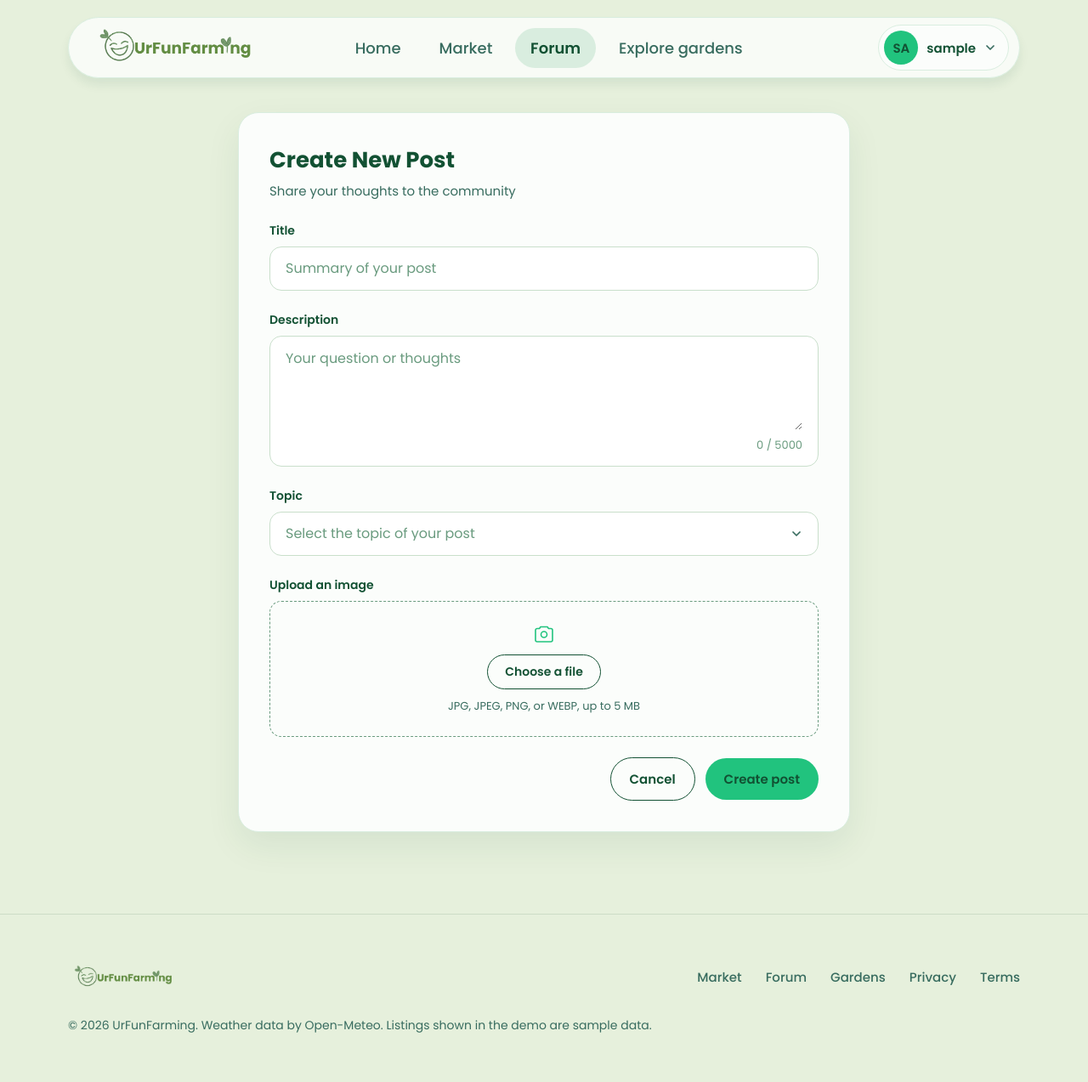
After one commit to paramitasan/urFunFarming, a Django app: page /forum/add/ in a window 1280 px wide. The commit adds this page. Shown: the whole page at 85% size. Run offline with Django 5.2, Linux system fonts and the light colour scheme; the visitor is signed in with stand-in values (Sample User, id 1); some libraries are stand-ins or nearby versions.

Commit message:
feat: add ForumForm, add create post view, url, template (with css, js)

```diff
--- /dev/null
+++ b/forum/forms.py
@@ -0,0 +1,47 @@
+from django import forms
+
+from .models import Forum
+
+MAX_IMAGE_BYTES = 5 * 1024 * 1024
+ALLOWED_IMAGE_TYPES = {"image/jpeg", "image/png", "image/mpo", "image/webp"}
+
+
+class ForumForm(forms.ModelForm):
+    # Declared here so the topic starts on "Select the topic ..." and the user must choose.
+    topic = forms.ChoiceField(
+        label="Topic",
+        choices=[("", "Select the topic of your post")] + list(Forum.Topic.choices),
+        error_messages={"required": "Select a topic"},
+    )
+
+    class Meta:
+        model = Forum
+        fields = ["title", "description", "topic", "image"]
+        labels = {
+            "title": "Title",
+            "description": "Description",
+            "image": "Upload an image",
+        }
+        error_messages = {
+            "title": {"required": "Title can’t be empty"},
+            "description": {"required": "Description can’t be empty"},
+        }
+        widgets = {
+            "title": forms.TextInput(attrs={"placeholder": "Summary of your post"}),
+            "description": forms.Textarea(attrs={"placeholder": "Your question or thoughts", "rows": 4}),
+            "image": forms.FileInput(attrs={
+                "accept": "image/jpeg,image/png,image/webp",
+                "class": "ff-file-input",
+            }),
+        }
+
+    def clean_image(self):
+        image = self.cleaned_data.get("image")
+        # Only a fresh upload has content_type.
+        # An image already saved on the post has none, so it is skipped.
+        if image and hasattr(image, "content_type"):
+            if image.content_type not in ALLOWED_IMAGE_TYPES:
+                raise forms.ValidationError("Upload a JPG, JPEG, PNG, or WEBP image.")
+            if image.size > MAX_IMAGE_BYTES:
+                raise forms.ValidationError("Image must be 5 MB or smaller.")
+        return image
--- a/forum/urls.py
+++ b/forum/urls.py
@@ -7,4 +7,5 @@ app_name = "forum"
 urlpatterns = [
     path("", views.forum_list, name="forum_list"),
     path("<int:pk>/", views.forum_detail, name="forum_detail"),
+    path("add/", views.forum_create, name="forum_create"),
 ]
--- a/forum/views.py
+++ b/forum/views.py
@@ -1,8 +1,9 @@
-from django.shortcuts import render, get_object_or_404
+from django.shortcuts import render, get_object_or_404, redirect
 from django.db.models import Count
 from django.contrib.auth.decorators import login_required
 
 from .models import Forum
+from .forms import ForumForm
 
 def forum_list(request):
     forums = (
@@ -41,3 +42,18 @@ def forum_detail(request, pk):
         "replies": replies,
     }
     return render(request, "forum/forum_detail.html", context)
+
+@login_required
+def forum_create(request):
+    if request.method == "POST":
+        # request.FILES carries the uploaded image
+        form = ForumForm(request.POST, request.FILES)
+        if form.is_valid():
+            forum = form.save(commit=False)
+            forum.author = request.user
+            forum.save()
+            return redirect("forum:forum_detail", pk=forum.pk)
+    else:
+        form = ForumForm()
+
+    return render(request, "forum/forum_form.html", {"form": form})
--- /dev/null
+++ b/static/forum/css/forum_form.css
@@ -0,0 +1,297 @@
+/* New post / Edit post form. */
+
+.forum-form-page {
+    --color-error: #B5452F;
+    /* Clears the fixed navbar, same as the other forum pages */
+    padding-top: 132px;
+    padding-bottom: 96px;
+}
+
+.forum-form-card {
+    display: flex;
+    flex-direction: column;
+    gap: 24px;
+    max-width: 720px;
+    margin: 0 auto;
+    padding: 36px;
+    background-color: var(--color-surface);
+    border: 1px solid var(--color-band);
+    border-radius: 24px;
+    box-shadow: 0 16px 40px rgba(18, 81, 51, 0.08);
+}
+
+.forum-form-heading h1 {
+    font-size: 26px;
+    font-weight: 700;
+    line-height: normal;
+    color: var(--color-forest);
+}
+
+.forum-form-heading p {
+    margin-top: 6px;
+    font-size: 15px;
+    line-height: 1.5;
+    color: var(--color-deep);
+}
+
+/* Fields */
+
+.ff-field {
+    display: flex;
+    flex-direction: column;
+    gap: 8px;
+    min-width: 0;
+}
+
+.ff-field > label,
+.ff-label {
+    font-size: 14px;
+    font-weight: 600;
+    line-height: normal;
+    color: var(--color-forest);
+}
+
+.ff-field input[type="text"],
+.ff-field select {
+    width: 100%;
+    height: 52px;
+    padding: 0 18px;
+    background-color: #FFFFFF;
+    border: 1.5px solid var(--color-field);
+    border-radius: 14px;
+    font-family: inherit;
+    font-size: 16px;
+    color: var(--color-forest);
+}
+
+.ff-field input::placeholder,
+.ff-field textarea::placeholder {
+    color: var(--color-sage);
+}
+
+.ff-field select {
+    appearance: none;
+    -webkit-appearance: none;
+    padding-right: 44px;
+    background-image: url('../../img/chevron-down.svg');
+    background-repeat: no-repeat;
+    background-position: right 18px center;
+    background-size: 14px;
+    cursor: pointer;
+}
+
+/* "Select the topic..." looks like a placeholder until a topic is picked */
+.ff-field select:has(option[value=""]:checked) {
+    color: var(--color-sage);
+}
+
+.ff-field select option {
+    color: var(--color-forest);
+}
+
+/* Description box with the counter inside it */
+
+.ff-textarea {
+    display: flex;
+    flex-direction: column;
+    gap: 8px;
+    min-height: 132px;
+    padding: 14px 18px;
+    background-color: #FFFFFF;
+    border: 1.5px solid var(--color-field);
+    border-radius: 14px;
+}
+
+.ff-textarea textarea {
+    flex: 1;
+    width: 100%;
+    min-height: 84px;
+    padding: 0;
+    background: none;
+    border: none;
+    outline: none;
+    resize: vertical;
+    font-family: inherit;
+    font-size: 16px;
+    line-height: 1.5;
+    color: var(--color-forest);
+}
+
+.ff-counter {
+    font-size: 13px;
+    line-height: normal;
+    text-align: right;
+    color: var(--color-sage);
+}
+
+.ff-field input[type="text"]:focus,
+.ff-field select:focus,
+.ff-textarea:focus-within {
+    outline: none;
+    border-color: var(--color-accent);
+    box-shadow: 0 0 0 3px rgba(33, 195, 126, 0.2);
+}
+
+/* Image picker */
+
+.ff-dropzone {
+    position: relative;
+    display: flex;
+    flex-direction: column;
+    align-items: center;
+    justify-content: center;
+    gap: 10px;
+    min-height: 160px;
+    padding: 24px;
+    border: 1.5px dashed var(--color-sage);
+    border-radius: 14px;
+    text-align: center;
+    color: var(--color-accent);
+    cursor: pointer;
+}
+
+.ff-dropzone[hidden],
+.ff-file[hidden] {
+    display: none;
+}
+
+.ff-dropzone:hover,
+.ff-dropzone.is-dragging {
+    background-color: var(--color-band);
+    border-color: var(--color-accent);
+}
+
+/* The real file input covers the box, so clicking or dropping anywhere on it works */
+.ff-file-input {
+    position: absolute;
+    inset: 0;
+    width: 100%;
+    height: 100%;
+    opacity: 0;
+    cursor: pointer;
+}
+
+.ff-dropzone:has(.ff-file-input:focus-visible) {
+    outline: 2px solid var(--color-forest);
+    outline-offset: 2px;
+}
+
+.ff-dropzone-button {
+    padding: 9px 20px;
+    border: 1.5px solid var(--color-forest);
+    border-radius: 999px;
+    font-size: 14px;
+    font-weight: 600;
+    line-height: normal;
+    color: var(--color-forest);
+}
+
+.ff-dropzone-hint {
+    font-size: 13px;
+    line-height: normal;
+    color: var(--color-deep);
+}
+
+/* Shown after a file is picked */
+
+.ff-file {
+    display: flex;
+    align-items: center;
+    gap: 14px;
+    padding: 12px 14px;
+    background-color: #FFFFFF;
+    border: 1.5px solid var(--color-field);
+    border-radius: 14px;
+}
+
+.ff-file-thumb {
+    flex-shrink: 0;
+    width: 56px;
+    height: 56px;
+    border-radius: 10px;
+    object-fit: cover;
+}
+
+.ff-file-info {
+    display: flex;
+    flex: 1;
+    flex-direction: column;
+    min-width: 0;
+    line-height: 1.4;
+}
+
+.ff-file-name {
+    overflow: hidden;
+    font-size: 15px;
+    font-weight: 500;
+    text-overflow: ellipsis;
+    white-space: nowrap;
+    color: var(--color-forest);
+}
+
+.ff-file-size {
+    font-size: 13px;
+    color: var(--color-deep);
+}
+
+.ff-file-remove {
+    flex-shrink: 0;
+    width: 32px;
+    height: 32px;
+    background: none;
+    border: none;
+    border-radius: 50%;
+    font-size: 22px;
+    line-height: 1;
+    color: var(--color-deep);
+    cursor: pointer;
+}
+
+.ff-file-remove:hover {
+    background-color: var(--color-band);
+    color: var(--color-forest);
+}
+
+.ff-file-remove:focus-visible {
+    outline: 2px solid var(--color-forest);
+    outline-offset: 2px;
+}
+
+/* Error state, from the design */
+
+.has-error input[type="text"],
+.has-error select,
+.has-error .ff-textarea,
+.has-error .ff-dropzone {
+    border: 2px solid var(--color-error);
+}
+
+.ff-error {
+    font-size: 13px;
+    line-height: 1.4;
+    color: var(--color-error);
+}
+
+/* Buttons */
+
+.ff-actions {
+    display: flex;
+    align-items: center;
+    justify-content: flex-end;
+    gap: 12px;
+}
+
+@media (max-width: 639px) {
+    .forum-form-page {
+        padding-top: 104px;
+    }
+
+    .forum-form-card {
+        padding: 24px 20px;
+    }
+
+    .ff-actions {
+        flex-direction: column-reverse;
+        align-items: stretch;
+    }
+}
--- /dev/null
+++ b/static/forum/js/forum_form.js
@@ -0,0 +1,69 @@
+// Description box: live "0 / 5000" counter.
+document.querySelectorAll("[data-char-counter]").forEach((box) => {
+    const textarea = box.querySelector("textarea");
+    const counter = box.querySelector(".ff-counter");
+    if (!textarea || !counter) return;
+
+    const update = () => {
+        counter.textContent = `${textarea.value.length} / ${textarea.maxLength}`;
+    };
+    textarea.addEventListener("input", update);
+    update();
+});
+
+// Image picker: shows a thumbnail, the file name and a remove button once a file is chosen.
+// The form works without this script; the browser just shows its own file name.
+document.querySelectorAll("[data-upload]").forEach((upload) => {
+    const input = upload.querySelector("input[type=file]");
+    const dropzone = upload.querySelector(".ff-dropzone");
+    const row = upload.querySelector(".ff-file");
+    const thumb = upload.querySelector(".ff-file-thumb");
+    const name = upload.querySelector(".ff-file-name");
+    const size = upload.querySelector(".ff-file-size");
+    const remove = upload.querySelector(".ff-file-remove");
+    if (!input || !dropzone || !row) return;
+
+    let previewUrl = null;
+
+    const formatSize = (bytes) => {
+        if (bytes >= 1024 * 1024) return `${(bytes / (1024 * 1024)).toFixed(1)} MB`;
+        return `${Math.max(1, Math.round(bytes / 1024))} KB`;
+    };
+
+    const clearPreview = () => {
+        if (previewUrl) URL.revokeObjectURL(previewUrl);
+        previewUrl = null;
+        thumb.removeAttribute("src");
+    };
+
+    const reset = () => {
+        input.value = "";
+        clearPreview();
+        row.hidden = true;
+        dropzone.hidden = false;
+    };
+
+    input.addEventListener("change", () => {
+        const file = input.files[0];
+        if (!file) {
+            reset();
+            return;
+        }
+        clearPreview();
+        previewUrl = URL.createObjectURL(file);
+        thumb.src = previewUrl;
+        name.textContent = file.name;
+        size.textContent = formatSize(file.size);
+        dropzone.hidden = true;
+        row.hidden = false;
+    });
+
+    remove.addEventListener("click", reset);
+
+    ["dragenter", "dragover"].forEach((type) =>
+        dropzone.addEventListener(type, () => dropzone.classList.add("is-dragging"))
+    );
+    ["dragleave", "drop"].forEach((type) =>
+        dropzone.addEventListener(type, () => dropzone.classList.remove("is-dragging"))
+    );
+});
--- /dev/null
+++ b/templates/forum/forum_form.html
@@ -0,0 +1,82 @@
+{% extends "base.html" %}
+{% load static %}
+
+{% block title %}{% if form.instance.pk %}Edit post{% else %}New post{% endif %} · UrFunFarming{% endblock title %}
+
+{% block head %}
+<link rel="stylesheet" href="{% static 'forum/css/forum_form.css' %}">
+<script defer src="{% static 'forum/js/forum_form.js' %}"></script>
+{% endblock head %}
+
+{% block content %}
+<div class="container forum-form-page">
+
+    {# novalidate: the browser's own pop-up messages are off, so the Django messages from the design show instead #}
+    <form class="forum-form-card" method="post" enctype="multipart/form-data" novalidate>
+        {% csrf_token %}
+
+        <div class="forum-form-heading">
+            <h1>{% if form.instance.pk %}Edit Post{% else %}Create New Post{% endif %}</h1>
+            <p>Share your thoughts to the community</p>
+        </div>
+
+        {% if form.non_field_errors %}
+        <p class="ff-error">{{ form.non_field_errors.0 }}</p>
+        {% endif %}
+
+        <div class="ff-field{% if form.title.errors %} has-error{% endif %}">
+            <label for="{{ form.title.id_for_label }}">{{ form.title.label }}</label>
+            {{ form.title }}
+            {% if form.title.errors %}<p class="ff-error">{{ form.title.errors.0 }}</p>{% endif %}
+        </div>
+
+        <div class="ff-field{% if form.description.errors %} has-error{% endif %}">
+            <label for="{{ form.description.id_for_label }}">{{ form.description.label }}</label>
+            <div class="ff-textarea" data-char-counter>
+                {{ form.description }}
+                <span class="ff-counter">0 / 5000</span>
+            </div>
+            {% if form.description.errors %}<p class="ff-error">{{ form.description.errors.0 }}</p>{% endif %}
+        </div>
+
+        <div class="ff-field{% if form.topic.errors %} has-error{% endif %}">
+            <label for="{{ form.topic.id_for_label }}">{{ form.topic.label }}</label>
+            {{ form.topic }}
+            {% if form.topic.errors %}<p class="ff-error">{{ form.topic.errors.0 }}</p>{% endif %}
+        </div>
+
+        <div class="ff-field{% if form.image.errors %} has-error{% endif %}">
+            <span class="ff-label">{{ form.image.label }}</span>
+            {# TODO (edit slice): show the current image with a remove option when form.instance.image exists #}
+            <div class="ff-upload" data-upload>
+                <label class="ff-dropzone" for="{{ form.image.id_for_label }}">
+                    <svg width="28" height="28" viewBox="0 0 28 28" fill="none" aria-hidden="true">
+                        <path d="M4 9.5a2 2 0 0 1 2-2h2.6l1.4-2h8l1.4 2H22a2 2 0 0 1 2 2V21a2 2 0 0 1-2 2H6a2 2 0 0 1-2-2V9.5Z" stroke="currentColor" stroke-width="1.6" stroke-linejoin="round"/>
+                        <circle cx="14" cy="14.5" r="3.5" stroke="currentColor" stroke-width="1.6"/>
+                    </svg>
+                    <span class="ff-dropzone-button">Choose a file</span>
+                    <span class="ff-dropzone-hint">JPG, JPEG, PNG, or WEBP, up to 5 MB</span>
+                    {{ form.image }}
+                </label>
+
+                <div class="ff-file" hidden>
+                    <img class="ff-file-thumb" alt="">
+                    <div class="ff-file-info">
+                        <span class="ff-file-name"></span>
+                        <span class="ff-file-size"></span>
+                    </div>
+                    <button type="button" class="ff-file-remove" aria-label="Remove image">&times;</button>
+                </div>
+            </div>
+            {% if form.image.errors %}<p class="ff-error">{{ form.image.errors.0 }}</p>{% endif %}
+        </div>
+
+        <div class="ff-actions">
+            <a class="outline-button" href="{% if form.instance.pk %}{% url 'forum:forum_detail' form.instance.pk %}{% else %}{% url 'forum:forum_list' %}{% endif %}">Cancel</a>
+            <button type="submit" class="pill-button">{% if form.instance.pk %}Edit post{% else %}Create post{% endif %}</button>
+        </div>
+
+    </form>
+
+</div>
+{% endblock content %}
```
Also changed, not shown: templates/forum/forum_list.html (+12 -2 lines).
